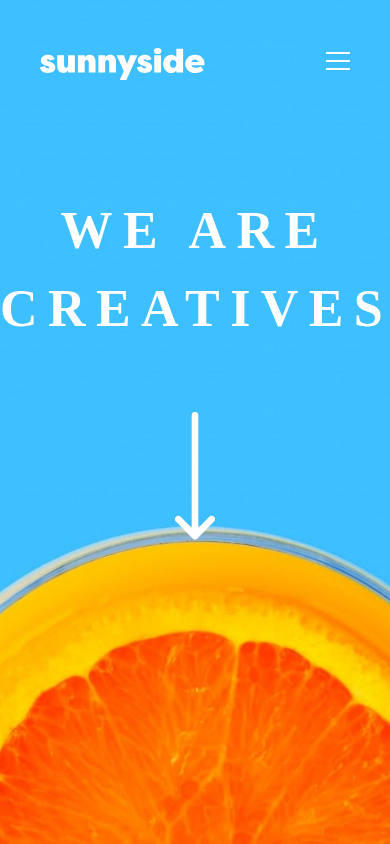
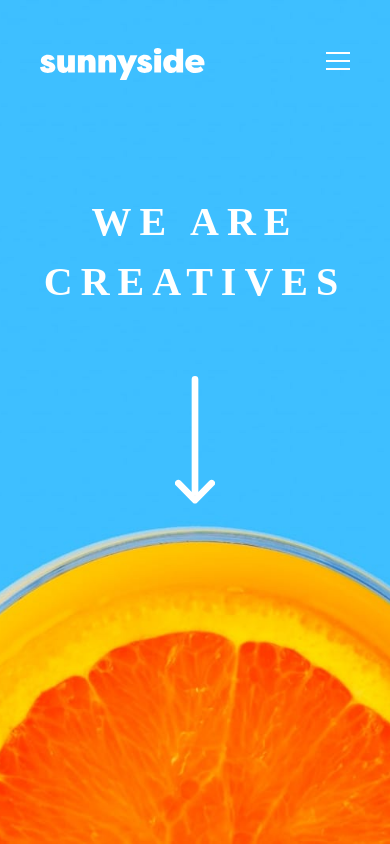
Before and after one commit to lauraylchen/sunnyside-agency-landing-page, a React (Create React App) app: page / in a window 390 px wide. Shown: the top 844 px of the page. Built offline with nearby package versions, Linux system fonts and the light colour scheme; the HTML template or start-up script is replaced by a standard one.

Commit message:
Modify h1 in Hero component for mobile format

```diff
--- a/src/components/Hero.js
+++ b/src/components/Hero.js
@@ -31,7 +31,7 @@ const Hero = () => {
           </div>
         </nav>
         <div className="text-center">
-          <h1 className='font-fraunces font-black text-white uppercase my-16'>we are creatives</h1>
+          <h1 className='font-fraunces font-black text-white uppercase my-16 mx-5'>we are creatives</h1>
           <img className='mx-auto h-32' src={arrowDown} alt="Arrow Down" />
         </div>
       </div>
--- a/src/index.css
+++ b/src/index.css
@@ -3,6 +3,20 @@
 @tailwind utilities;
 
 @import url('https://fonts.googleapis.com/css2?family=Barlow:wght@600&family=Fraunces:wght@700;900&display=swap');
+
+@media (max-width: 575.98px) {
+  h1 {
+    font-size: 2.5rem;
+    letter-spacing: 0.2em;
+  }
+}
+
+@media (min-width: 576px) {
+  h1 {
+    font-size: 3.25rem;
+    letter-spacing: 0.2em;
+  }
+}
 
 body {
   font-family: 'Barlow', sans-serif;
@@ -10,11 +24,6 @@ body {
   color: #23303E;
 }
 
-h1 {
-  font-size: 3.25rem;
-  letter-spacing: 0.2em;
-}
-
 h2 {
   font-size: 2.5rem;
   line-height: 3rem;
```
